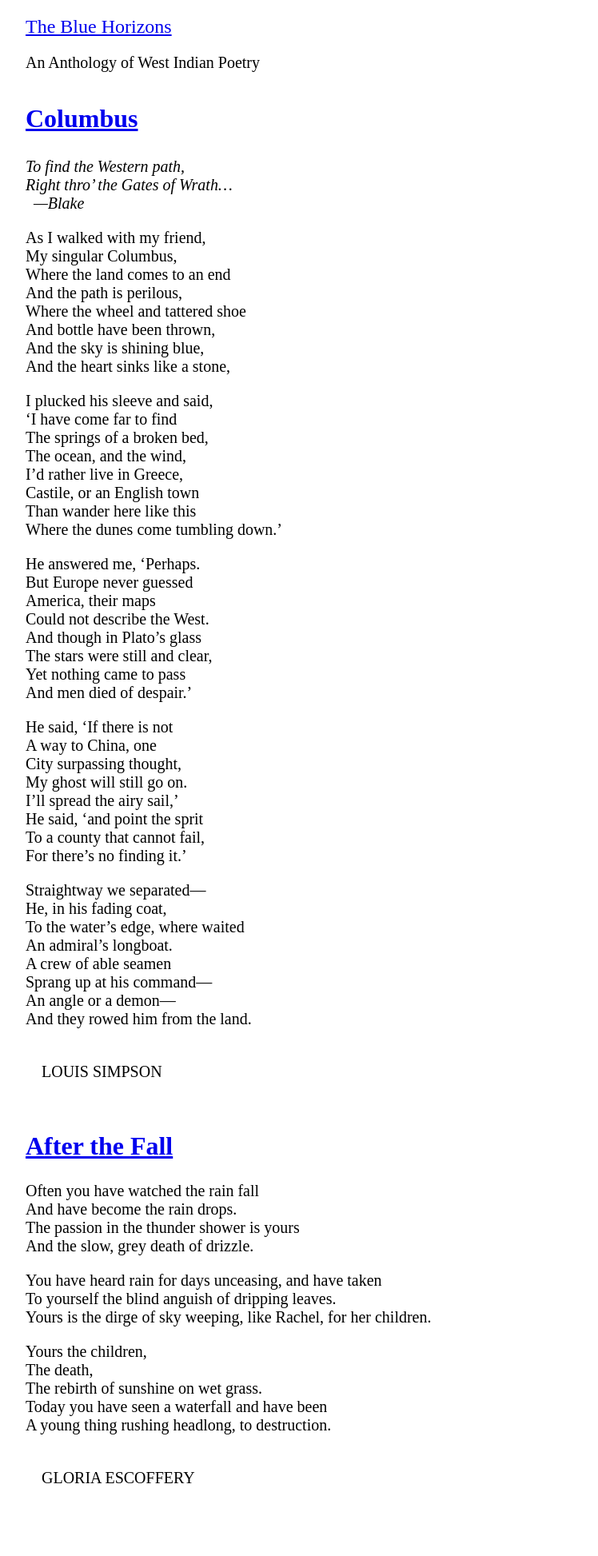
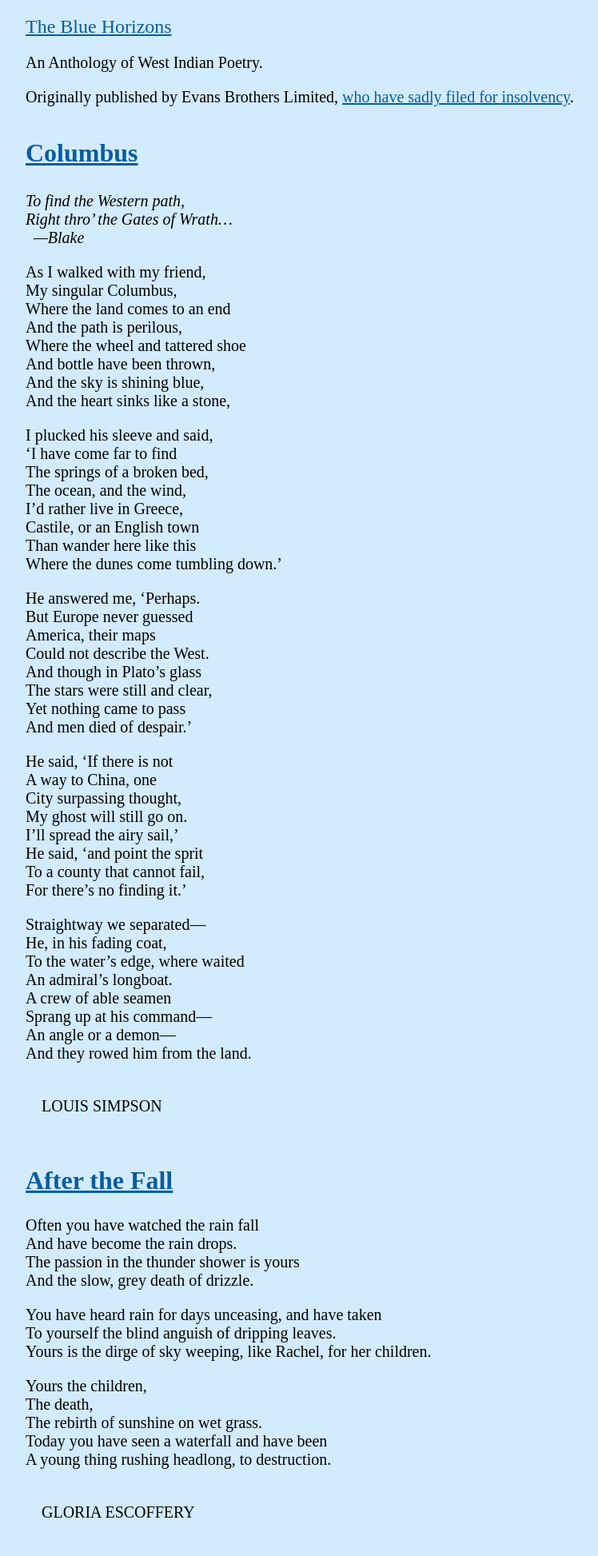
Before and after one commit to jhancock532/the-blue-horizons, a Jekyll site: the page built from index.markdown, in a window 1280 px wide. Shown: the whole page at 80% size, without its empty margins (108-856 px from the left). Built offline with Jekyll 4.4.1, drawn with Linux system fonts in a browser that asks for light colours; some web fonts are replaced; before the commit the page ends 1903 px from its top, so only the background shows below that.

Commit message:
add styles

```diff
--- a/_config.yml
+++ b/_config.yml
@@ -19,7 +19,6 @@
 # in the templates via {{ site.myvariable }}.
 
 title: The Blue Horizons
-email: Thank you for reading
 description: >- # this means to ignore newlines until "baseurl:"
   A collection of poems selected by John Figueroa
 baseurl: "/the-blue-horizons" # the subpath of your site, e.g. /blog
--- a/_includes/head.html
+++ b/_includes/head.html
@@ -6,10 +6,12 @@
   <style>
     html {
       font-size: 10px;
+      font-family: Print, serif;
     }
 
     body {
       margin: 20px;
+      background-color: #d3ebfe;
     }
 
     p,
@@ -41,5 +43,24 @@
       margin-top: -2.0rem;
       display: block;
     }
+
+    a {
+      color: #075ca1;
+    }
+
+    a:visited {
+      color: #044376;
+    }
+
+    @font-face {
+      font-family: "Print";
+      src: url("http://db.onlinewebfonts.com/t/ebd29c07197b8605ad558368892429e5.woff2") format("woff2");
+    }
+
+    @font-face {
+      font-family: "Print";
+      font-weight: bold;
+      src: url("http://db.onlinewebfonts.com/t/69b65b27b39608de80a9dbcdc02d3e05.woff2") format("woff2");
+    }
   </style>
 </head>
--- a/index.markdown
+++ b/index.markdown
@@ -2,4 +2,6 @@
 layout: home
 ---
 
-An Anthology of West Indian Poetry
+An Anthology of West Indian Poetry.
+
+Originally published by Evans Brothers Limited, [who have sadly filed for insolvency](https://find-and-update.company-information.service.gov.uk/company/00128615).
```
